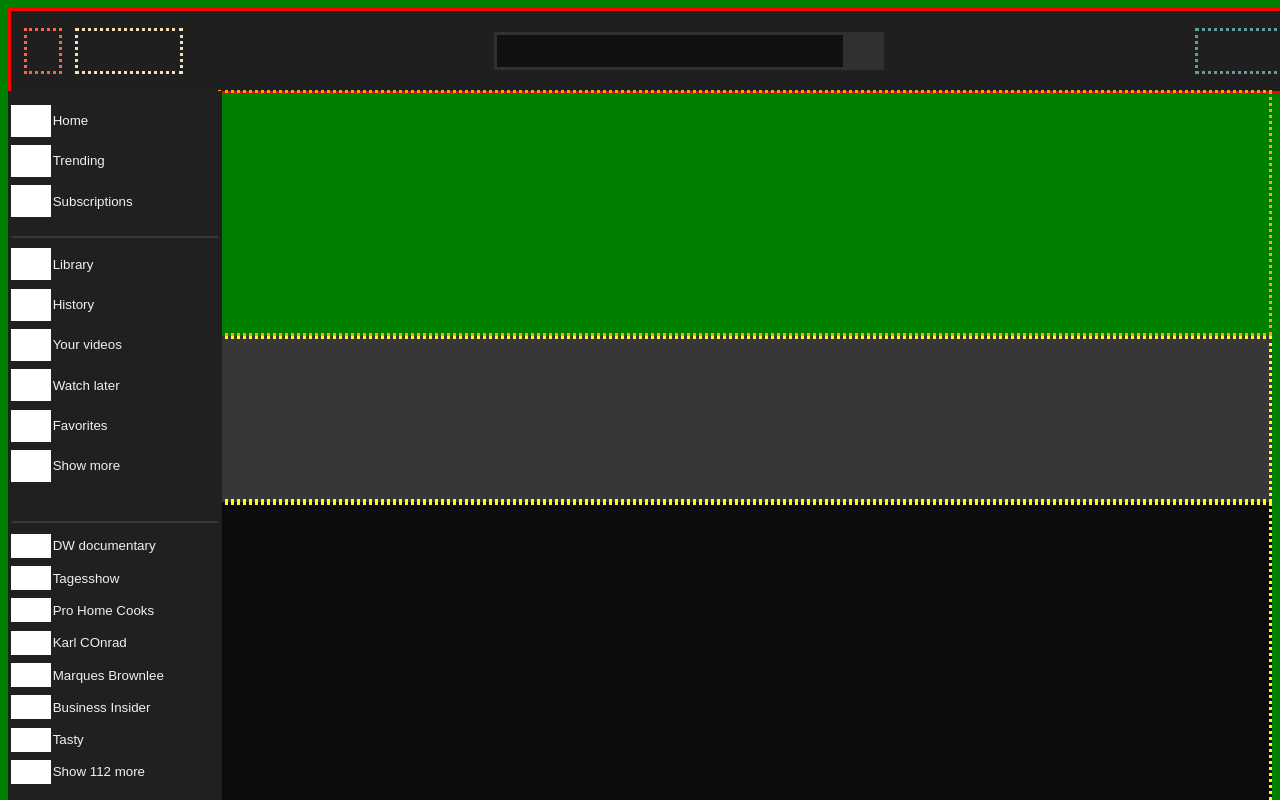
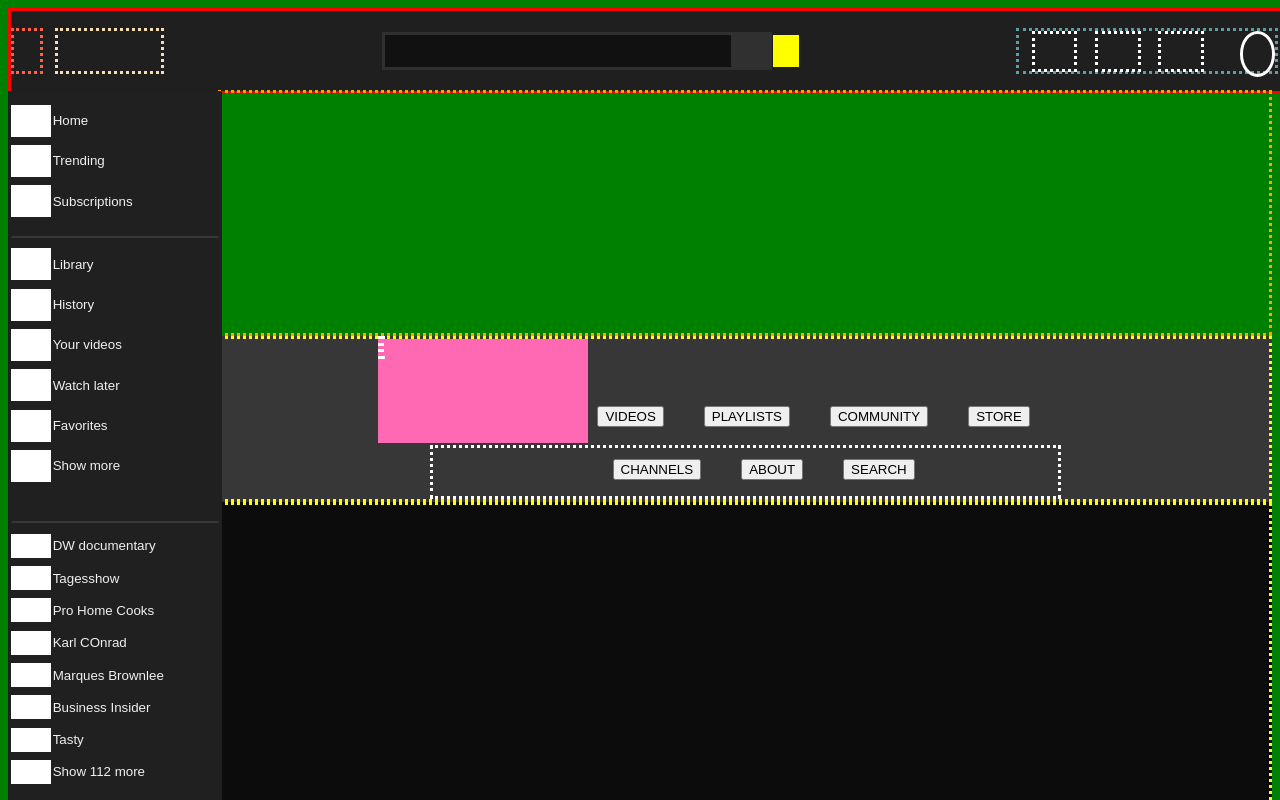
Before and after one commit to mariusErpenbach/youtube-replica, a plain HTML site: page index.html in a window 1280 px wide. Shown: the top 800 px of the page. Drawn offline with Linux system fonts and the light colour scheme.

Commit message:
added navi section -> profileSection naviSection

```diff
--- a/css/replica.css
+++ b/css/replica.css
@@ -14,9 +14,9 @@ body{
 }
  #threeBarIcon{
     align-self:center;
-    margin-left:1%;
-   width:2.5%;
     height:50%;
+    width:2%;
+
     border-style:dotted;
     border-color:tomato;
 }
@@ -56,14 +56,43 @@ body{
     background-color:#303030;
 }
 #voiceInput{
+    align-self:center;
+    position:relative;
+    right:17%;
     background-color:yellow;
+    height:40%;
+    width:2%;
 }
 #headingButtons{
+    display:flex;
+    margin-right:1%;
     align-self:center;
-    width:7%;
+    width:20%;
     height:50%;
     border-style:dotted;
     border-color:cadetblue;
+}
+.headingIcon{
+    padding:1%;
+    margin-left:5%;
+    margin-right:2%;
+    width:15%;
+    height:75%;
+    border-style:dotted;
+    border-color:white;
+}
+.profilePicture{
+    border-style:dotted;
+border-color:white;
+height:50%;
+width:30%;
+}
+#profilePictureButton{
+    width:13%;
+    height:100%;
+    margin-left:12%;
+    border-style:solid;
+    border-radius:100%;
 }
 #profileBanner{
     position:relative;
@@ -86,6 +115,34 @@ nav{
     background-color:#373737;
     border-style:dotted;
     border-color:yellow;
+}
+#profileSection{
+background-color:hotpink;
+height:65%;
+min-width:20%;
+position:relative;
+right:-15%;
+}
+#navBar{
+    margin-right:13rem;
+
+    width:80%;
+    height:30%;
+    display:flex;
+    align-self:center;
+    flex-wrap:wrap;
+    align-self:flex-end;
+    justify-content: center;
+    align-content:flex-end;
+    flex-direction: row;
+    color:white;
+    border-style:dotted;
+    border-color:white;
+
+}
+.navButton{
+
+height:100%;
 }
 #videos{
     position:relative;
--- a/index.html
+++ b/index.html
@@ -17,10 +17,31 @@
             <button id="searchButton"type="button"> </button> <!-- search icon needed-->
         </section>
         <span id="voiceInput"></span>
-        <section id="headingButtons"></section>
+        <section id="headingButtons">
+            <span class="headingIcon"></span>
+            <span class="headingIcon"></span>
+            <span class="headingIcon"></span>
+            <span class="profilePicture" id="profilePictureButton"></span>
+        </section>
     </header>
     <div id="profileBanner"></div>
-    <nav></nav>
+    <nav>
+        <div id="profileSection">
+            <span class="profilePicture"></span>
+        </div>
+            <div  id="navBar">
+            <table >
+                <ul><button class="navButton">HOME</button></ul>
+                <ul><button class="navButton">VIDEOS</button></ul>
+                <ul><button class="navButton">PLAYLISTS</button></ul>
+                <ul><button class="navButton">COMMUNITY</button></ul>
+                <ul><button class="navButton">STORE</button></ul>
+                <ul><button class="navButton">CHANNELS</button></ul>
+                <ul><button class="navButton">ABOUT</button></ul>
+                <ul><button class="navButton">SEARCH</button></ul>
+            </table>
+
+    </nav>
     <section id="videos"></section>
     <aside>
         <section id="aside-top-section">
```
